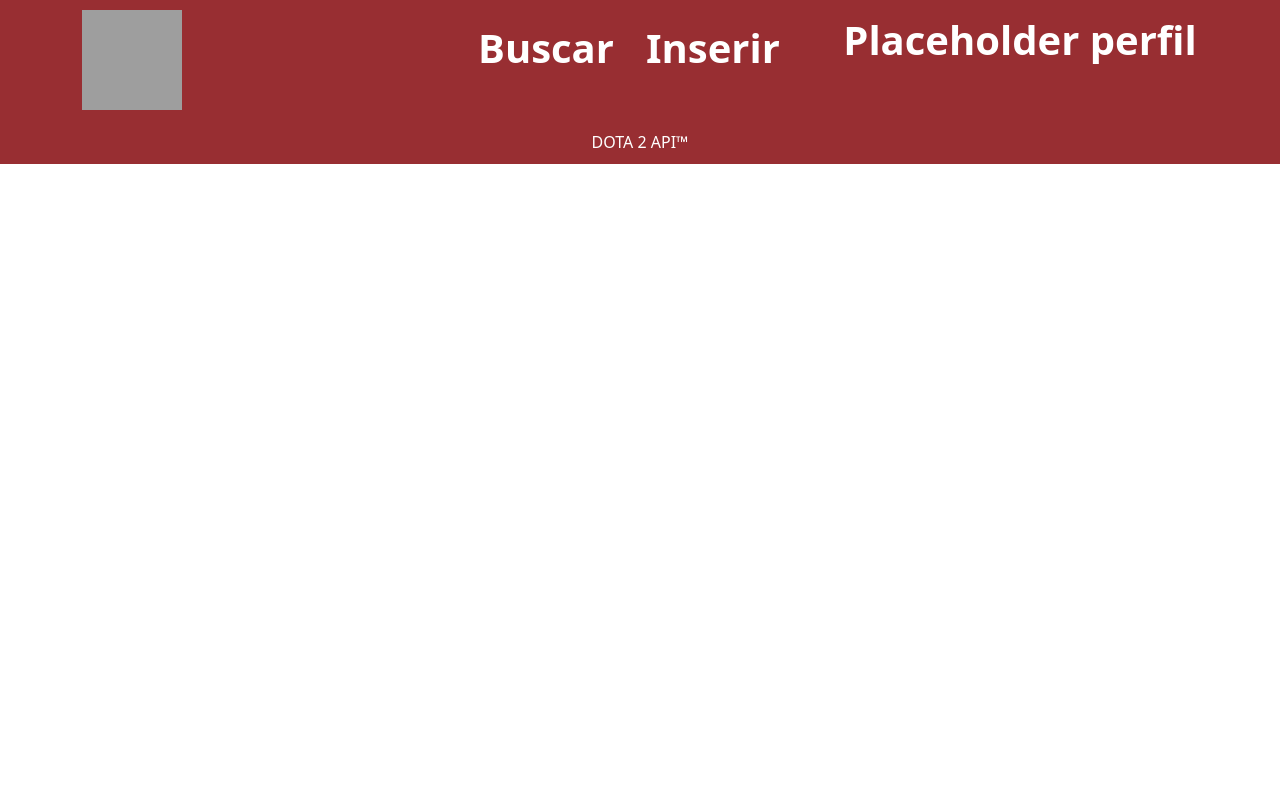
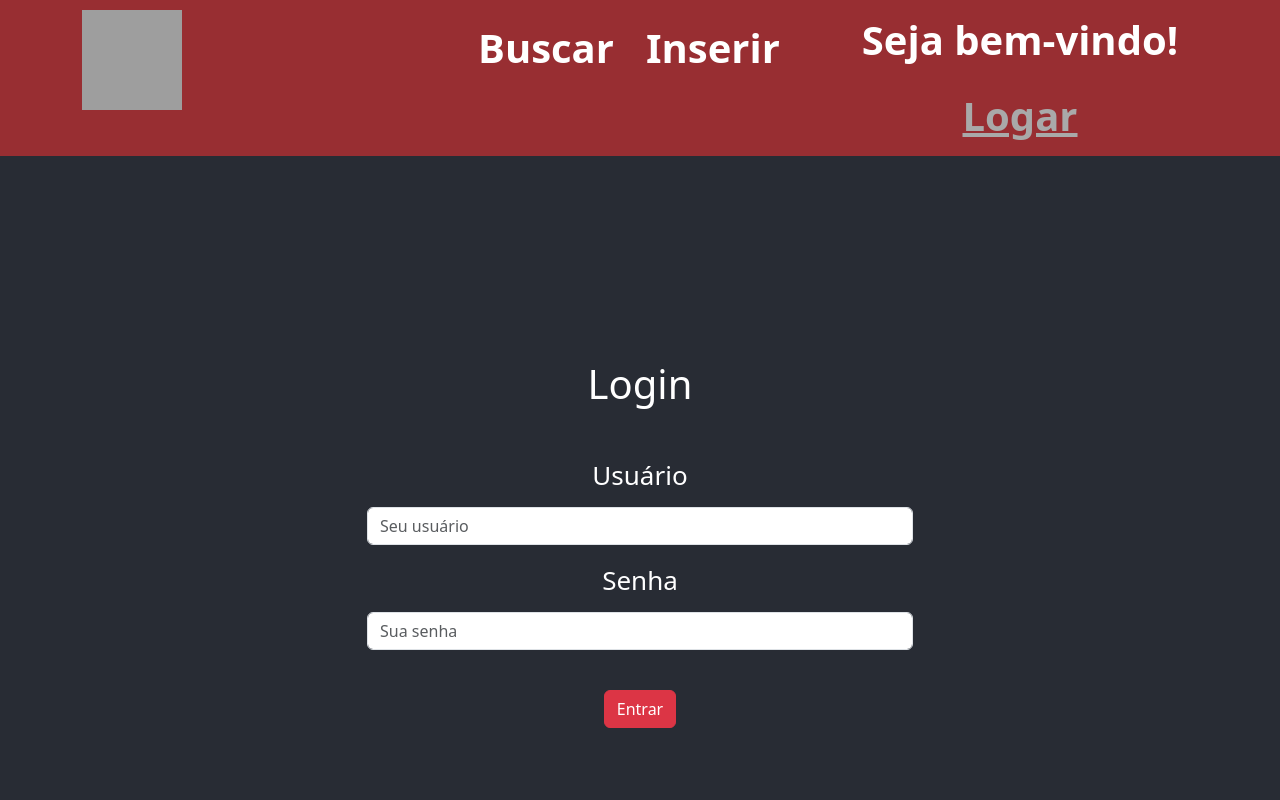
Before and after one commit to Thales000/projeto-fullstack, a React (Create React App) app: page /login in a window 1280 px wide. Shown: the top 800 px of the page. Built offline with nearby package versions, Linux system fonts and the light colour scheme; grey boxes are pictures that could not be loaded.

Commit message:
login e controle de acesso parte 1

```diff
--- a/package.json
+++ b/package.json
@@ -6,9 +6,12 @@
     "@testing-library/jest-dom": "^5.17.0",
     "@testing-library/react": "^13.4.0",
     "@testing-library/user-event": "^13.5.0",
+    "bcrypt": "^5.1.1",
     "bootstrap": "^5.3.2",
     "cors": "^2.8.5",
+    "dotenv": "^16.3.1",
     "express": "^4.18.2",
+    "jsonwebtoken": "^9.0.2",
     "mongoose": "^8.0.2",
     "react": "^18.2.0",
     "react-bootstrap": "^2.9.0",
--- /dev/null
+++ b/src/assets/MainLogin.css
@@ -0,0 +1,10 @@
+main{
+    background-color: #282c34;
+    min-height: 100vh;
+    display: flex;
+    flex-direction: column;
+    align-items: center;
+    justify-content: center;
+    font-size: calc(10px + 2vmin);
+    color: white;
+}
--- a/src/components/App.js
+++ b/src/components/App.js
@@ -3,6 +3,7 @@ import Footer from './Footer';
 import Header from './Header';
 import MainBuscar from './MainBuscar';
 import MainInserir from './MainInserir';
+import MainLogin from './MainLogin';
 import { Navigate, Routes, Route, BrowserRouter } from 'react-router-dom';
 import { DataProvider } from '../context/DataContext';
 import 'bootstrap/dist/css/bootstrap.min.css';
@@ -17,6 +18,7 @@ function App() {
           <Routes>
             <Route path="/buscar" element={<MainBuscar />} />
             <Route path="/inserir" element={<MainInserir />} />
+            <Route path="/login" element={<MainLogin />} />
             <Route path="/" element={<Navigate to="/buscar" />} />
             <Route path="/projeto-fullstack" element={<Navigate to="/buscar" />} />
           </Routes>
--- a/src/components/Header.js
+++ b/src/components/Header.js
@@ -2,6 +2,8 @@ import React from 'react';
 import { Link, useLocation } from 'react-router-dom';
 import { Container, Image, Row, Col, Nav } from 'react-bootstrap'
 import '../assets/Header.css'
+import PerfilLogar from './PerfilLogar';
+import PerfilLogado from './PerfilLogado'
 
 function Header() {
     const location = useLocation();
@@ -25,7 +27,7 @@ function Header() {
                             </Nav>
                         </Col>
                         <Col className="justify-content-end">
-                            <p>Placeholder perfil</p>
+                            <PerfilLogar />
                         </Col>
                     </Row>
                 </Container>
--- a/src/components/MainInserir.js
+++ b/src/components/MainInserir.js
@@ -42,7 +42,6 @@ const MainInserir = () => {
       console.error('Erro ao inserir herói:', error.message);
     }
   };
-
 
   return (
     <main>
--- /dev/null
+++ b/src/components/MainLogin.js
@@ -0,0 +1,83 @@
+import React, { useState } from 'react';
+import { Container, Row, Col, Form, Button } from 'react-bootstrap';
+import '../assets/MainLogin.css';
+
+const MainLogin = () => {
+  const [user, setUser] = useState('');
+  const [password, setPassword] = useState('');
+
+  const handleUserSubmit = async (e) => {
+    e.preventDefault();
+
+    console.log('User:' , user);
+    console.log('Password:', password);
+
+    try {
+      const response = await fetch('http://localhost:3001/search_user', {
+          method: 'POST',
+          headers: {
+              'Content-Type': 'application/json',
+          },
+          body: JSON.stringify({ user, password }),
+      });
+
+      if (response.ok) {
+          const data = await response.json();
+          const token = data.token;
+
+        console.log("Token LocalStorage: ", token);
+          //Armazenar o token em localStorage
+          localStorage.setItem('token', token);
+      } else {
+          const errorData = await response.json();
+          alert(`Erro: ${errorData.message}`);
+      }
+  } catch (error) {
+      console.error('Erro ao autenticar usuário:', error.message);
+  }
+  };
+
+  return (
+    <main>
+        <Container>
+        <Row className="justify-content-center">
+            <Col md={6}>
+            <h1 className="text-center mb-5">Login</h1>
+            <Form onSubmit={handleUserSubmit}>
+
+                <Form.Group>
+                <Form.Label>Usuário</Form.Label>
+                <Form.Control
+                    className="mt-1 mb-3"
+                    type="user"
+                    placeholder="Seu usuário"
+                    value={user}
+                    onChange={(e) => setUser(e.target.value)}
+                    required
+                />
+                </Form.Group>
+
+                <Form.Group>
+                <Form.Label>Senha</Form.Label>
+                <Form.Control
+                    className="mt-1 mb-3"
+                    type="password"
+                    placeholder="Sua senha"
+                    value={password}
+                    onChange={(e) => setPassword(e.target.value)}
+                    required
+                />
+                </Form.Group>
+
+                <Button variant="primary btn-danger" type="submit" className='my-4'>
+                Entrar
+                </Button>
+            </Form>
+            </Col>
+        </Row>
+        </Container>
+    </main>
+  );
+};
+
+export default MainLogin;
--- /dev/null
+++ b/src/components/PerfilLogado.js
@@ -0,0 +1,18 @@
+import React from 'react';
+import { Link, useLocation } from 'react-router-dom';
+import '../assets/Header.css'
+
+function LogarPerfil() {
+    const location = useLocation();
+
+    return(
+        <>
+            <p>Seja bem-vindo!</p>
+            <Link to="/perfil" className={`nav-link ${location.pathname === '/perfil' ? 'active' : ''}`}>Ver Perfil/Notificações</Link>
+            <p>Desconectar</p>
+        </>
+    )
+
+}
+
+export default LogarPerfil;
--- /dev/null
+++ b/src/components/PerfilLogar.js
@@ -0,0 +1,17 @@
+import React from 'react';
+import { Link, useLocation } from 'react-router-dom';
+import '../assets/Header.css'
+
+function LogarPerfil() {
+    const location = useLocation();
+
+    return(
+        <>
+            <p>Seja bem-vindo!</p>
+            <Link to="/login" className={`nav-link ${location.pathname === '/login' ? 'active' : ''}`}>Logar</Link>
+        </>
+    )
+
+}
+
+export default LogarPerfil;
--- a/src/components/TableData.js
+++ b/src/components/TableData.js
@@ -2,9 +2,6 @@ import React, { useContext } from 'react';
 import { Table, Image, Pagination } from 'react-bootstrap';
 import { DataContext } from '../context/DataContext';
 import '../assets/TableData.css'
-
-// @@!! Arrumar e colocar depois no lugar da imageURL !!@@
-//<td> <Image src={item.imageURL} alt='localized_name' thumbnail /> </td>
 
 function TableData() {
     const {
@@ -36,7 +33,7 @@ function TableData() {
                 <tbody>
                     {currentItems.map(item => (
                         <tr key={item.id}>
-                            <td>{item.imageURL}</td>
+                            <td> <Image src={item.imageURL} alt='hero_image' thumbnail /> </td>
                             <td>{item.name}</td>
                             <td>{item.attr}</td>
                             <td>{item.attackType}</td>
--- a/src/models/Hero.js
+++ b/src/models/Hero.js
@@ -7,6 +7,6 @@ const heroSchema = new mongoose.Schema({
   attackType: String,
 });
 
-const HeroModel = mongoose.model('Hero', heroSchema, 'heroes');
+const Hero = mongoose.model('Hero', heroSchema, 'heroes');
 
-module.exports = HeroModel;
+module.exports = Hero;
```
Also changed, not shown: app.js (+44 -4 lines), src/models/User.js (added, +10 -0 lines), 2 other files (tests, documents, lock files or other folders).
